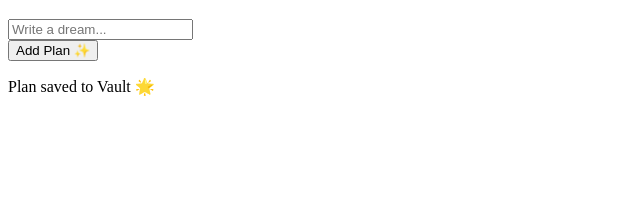
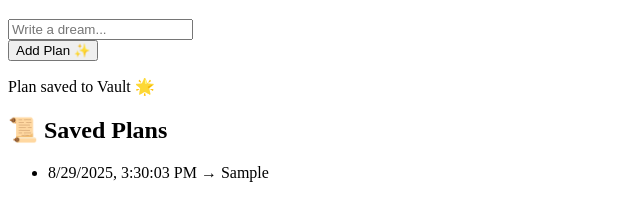
Before and after one commit to bida24-048/LOVE-SURVEY, a plain HTML site: page plans.html in a window 1280 px wide. Both pictures are taken after typing "Sample" into the empty fields and a click on the button "Add Plan ✨". Shown: the part 62-280 px from the top of the page, without its empty margins (0-640 px from the left). Drawn offline with Linux system fonts and the light colour scheme.

Commit message:
Update plans.html

```diff
--- a/plans.html
+++ b/plans.html
@@ -10,16 +10,39 @@
 <button onclick="savePlan()">Add Plan ✨</button>
 <p id="status"></p>
 
+<h2>📜 Saved Plans</h2>
+<ul id="planList"></ul>
+
 <script>
 function savePlan() {
     const text = document.getElementById("plan").value.trim();
-    if(!text) return alert("Please type your plan!");
+    if (!text) return alert("Please type your plan!");
+
     const vault = JSON.parse(localStorage.getItem("vault")) || [];
     vault.push({ type: "plan", text, date: new Date().toLocaleString() });
     localStorage.setItem("vault", JSON.stringify(vault));
+
     document.getElementById("plan").value = "";
     document.getElementById("status").innerText = "Plan saved to Vault 🌟";
+
+    loadPlans(); // refresh list
 }
+
+function loadPlans() {
+    const vault = JSON.parse(localStorage.getItem("vault")) || [];
+    const planList = document.getElementById("planList");
+    planList.innerHTML = "";
+
+    vault
+        .filter(item => item.type === "plan") // only show plans
+        .forEach(item => {
+            const li = document.createElement("li");
+            li.textContent = `${item.date} → ${item.text}`;
+            planList.appendChild(li);
+        });
+}
+
+window.onload = loadPlans;
 </script>
 </body>
 </html>
```
